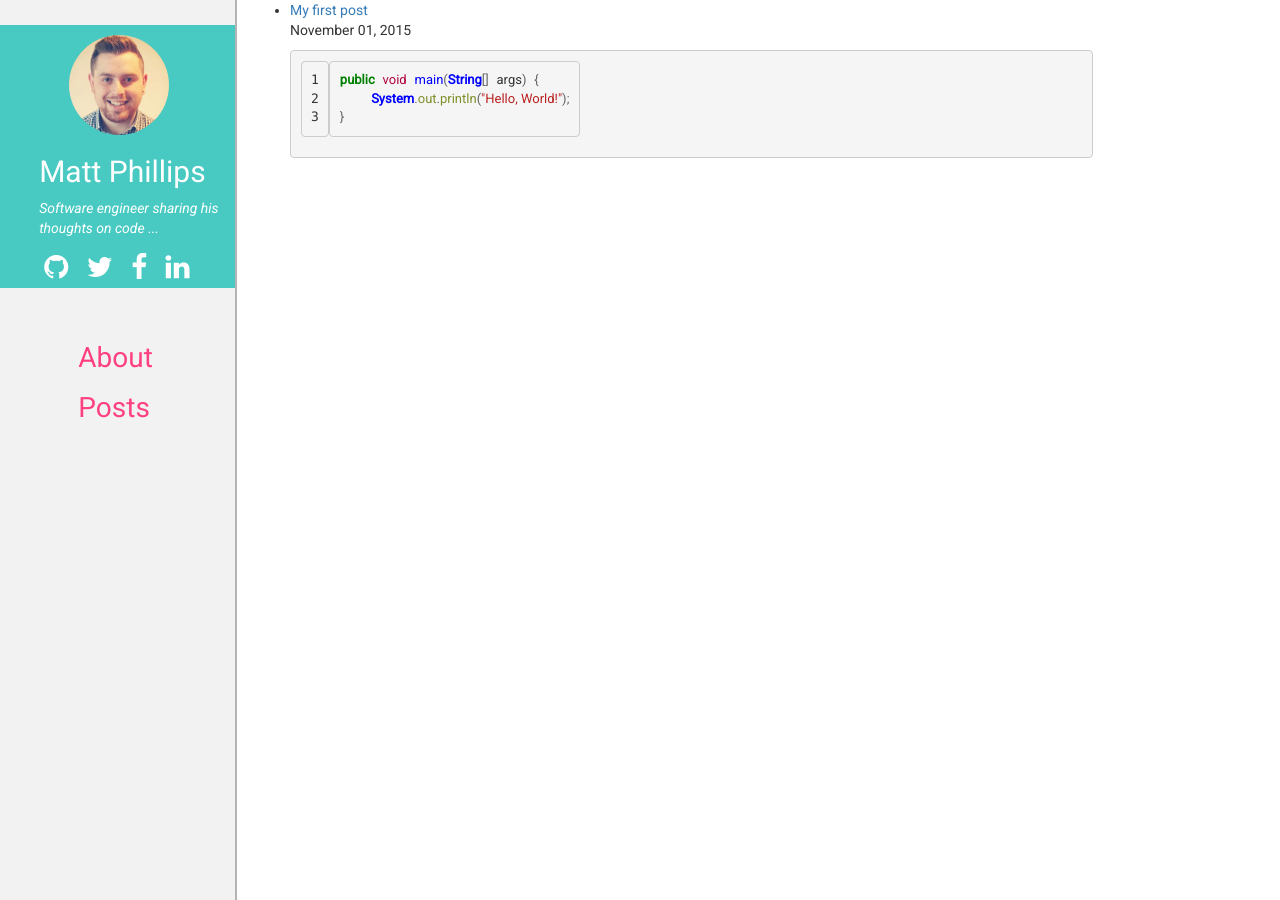
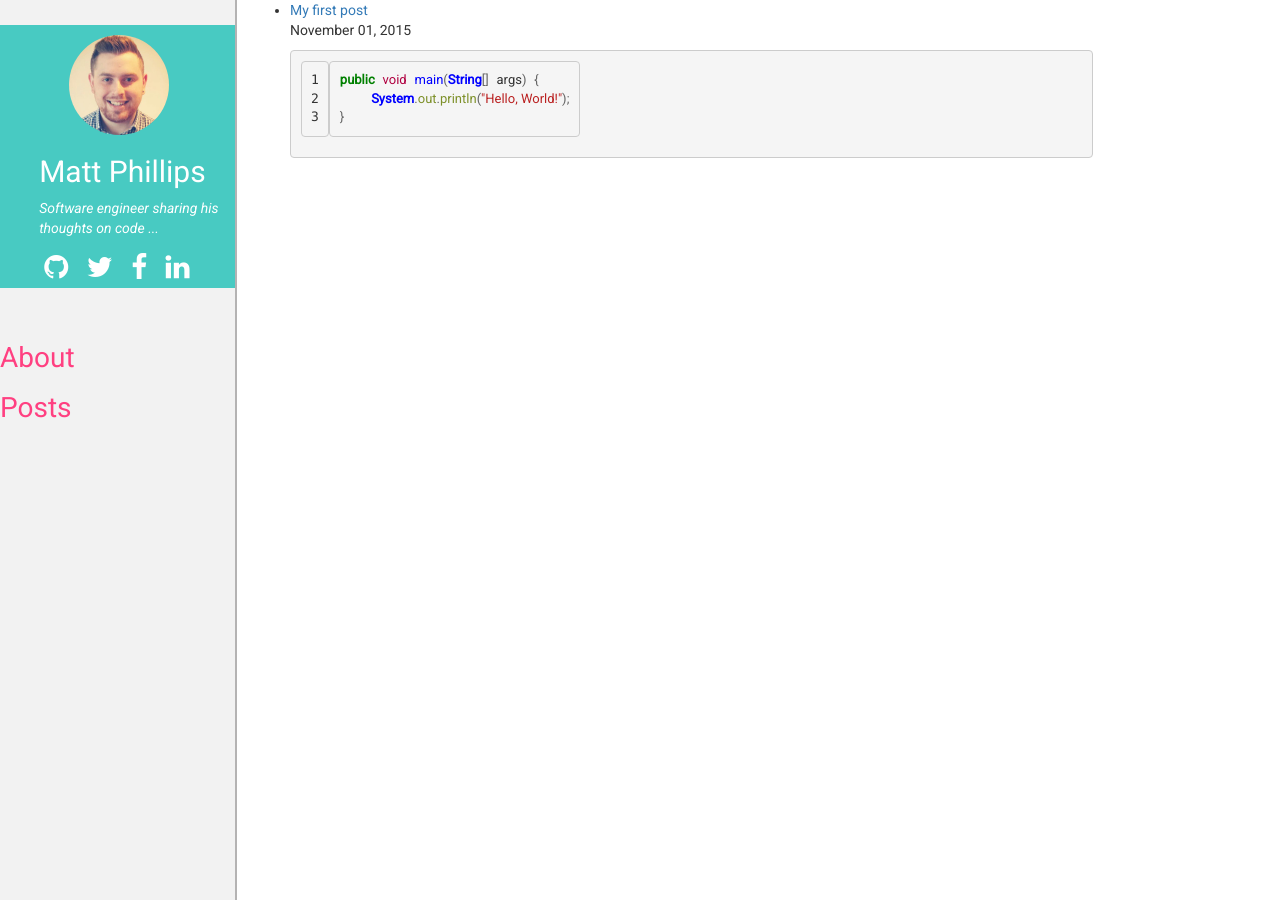
Before and after one commit to mattphillips/mattphillips.github.io, a Jekyll site: the page built from index.html, in a window 1280 px wide. Built offline with Jekyll 4.4.1, drawn with Linux system fonts in a browser that asks for light colours; nearby versions of some CDN libraries.

Commit message:
Removed offsets

```diff
--- a/_includes/header.html
+++ b/_includes/header.html
@@ -7,7 +7,7 @@
             </div>
         </div>
         <!-- site nav -->
-        <nav class="site-nav-vertical col-md-offset-4">
+        <nav class="site-nav-vertical">
             <ul>
                <li><a href="/about">About</a></li>
                <li><a href="/">Posts</a></li>
```
